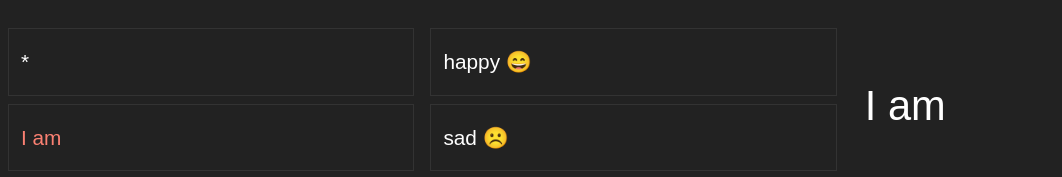
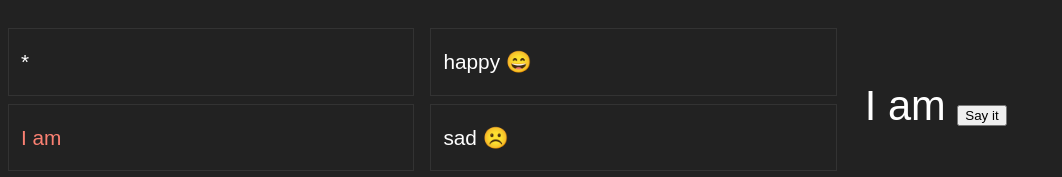
Before and after one commit to dylanharrington/aphasia, a React (Create React App) app: page / in a window 1280 px wide. Both pictures are taken after a click on the element "I am". Shown: the top 177 px of the page, without its empty margins (0-1062 px from the left). Built offline with nearby package versions, Linux system fonts and the light colour scheme.

Commit message:
try voice

```diff
--- a/package.json
+++ b/package.json
@@ -7,6 +7,7 @@
     "eslint-plugin-prettier": "^2.3.1",
     "eslint_d": "^5.2.0",
     "flow-bin": "^0.59.0",
+    "google-tts-api": "^0.0.2",
     "prettier": "^1.8.2",
     "react": "^16.1.1",
     "react-dom": "^16.1.1",
--- a/src/App.js
+++ b/src/App.js
@@ -1,5 +1,6 @@
 // @flow
 import React, {Component} from 'react';
+
 import './App.css';
 
 import cx from 'classnames';
@@ -166,6 +167,26 @@ class App extends Component<
             <div>
               <p>
                 {primarySelection.text} {secondaryText}
+                <button
+                  type="button"
+                  onClick={() => {
+                    const synth = window.speechSynthesis;
+                    const utterThis = new SpeechSynthesisUtterance(
+                      `${primarySelection.text} ${secondaryText}`,
+                    );
+                    // utterThis.voice = synth
+                    //   .getVoices()
+                    //   .find(
+                    //     item => item.voiceURI === 'Google UK English Female',
+                    //   );
+                    synth.speak(utterThis);
+
+                    // googleTTS('Hello World', 'en', 1).then(function(url) {
+                    //   alert(url);
+                    // });
+                  }}>
+                  Say it
+                </button>
               </p>
             </div>
           )}
```
Also changed, not shown: 1 other file (tests, documents, lock files or other folders).
